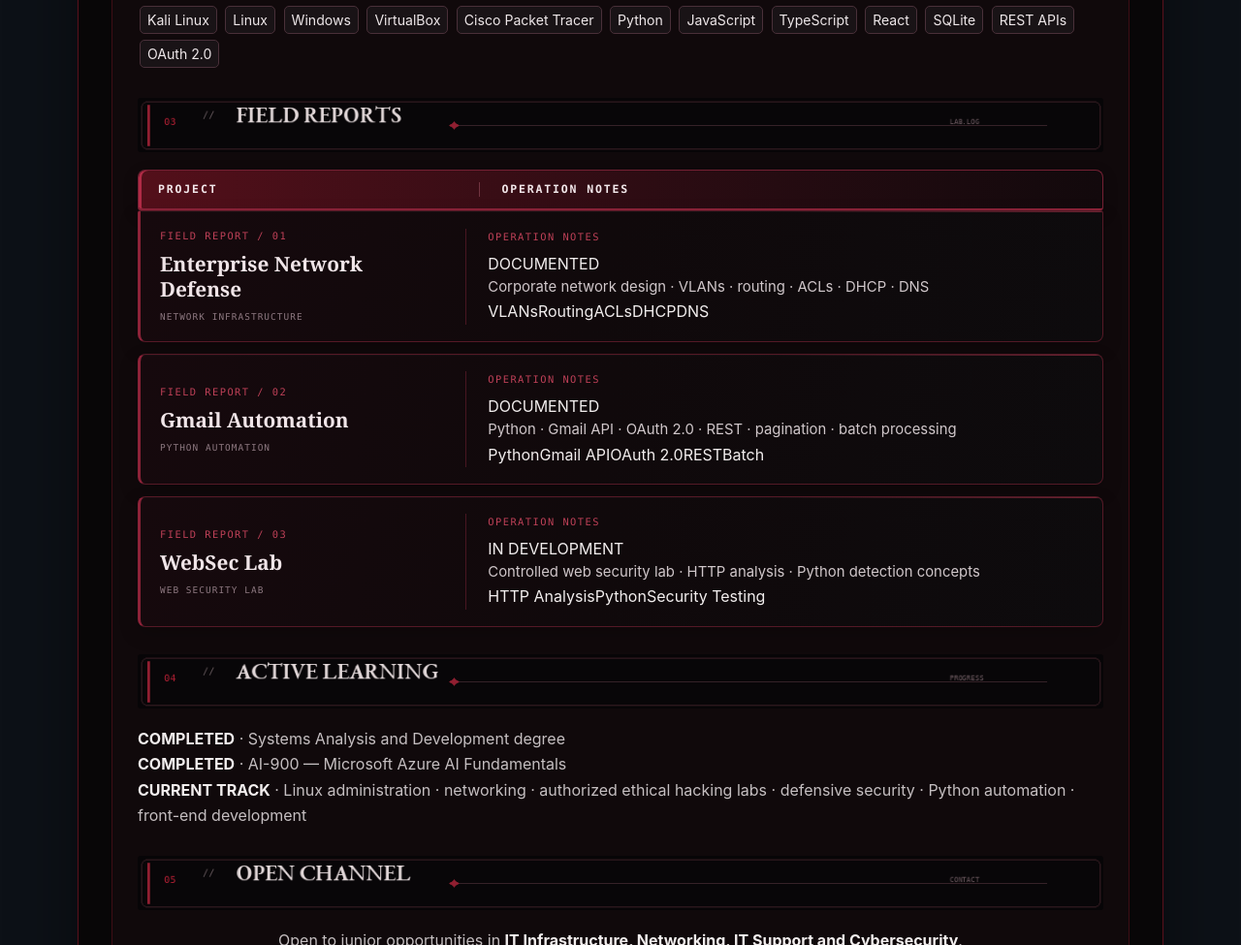
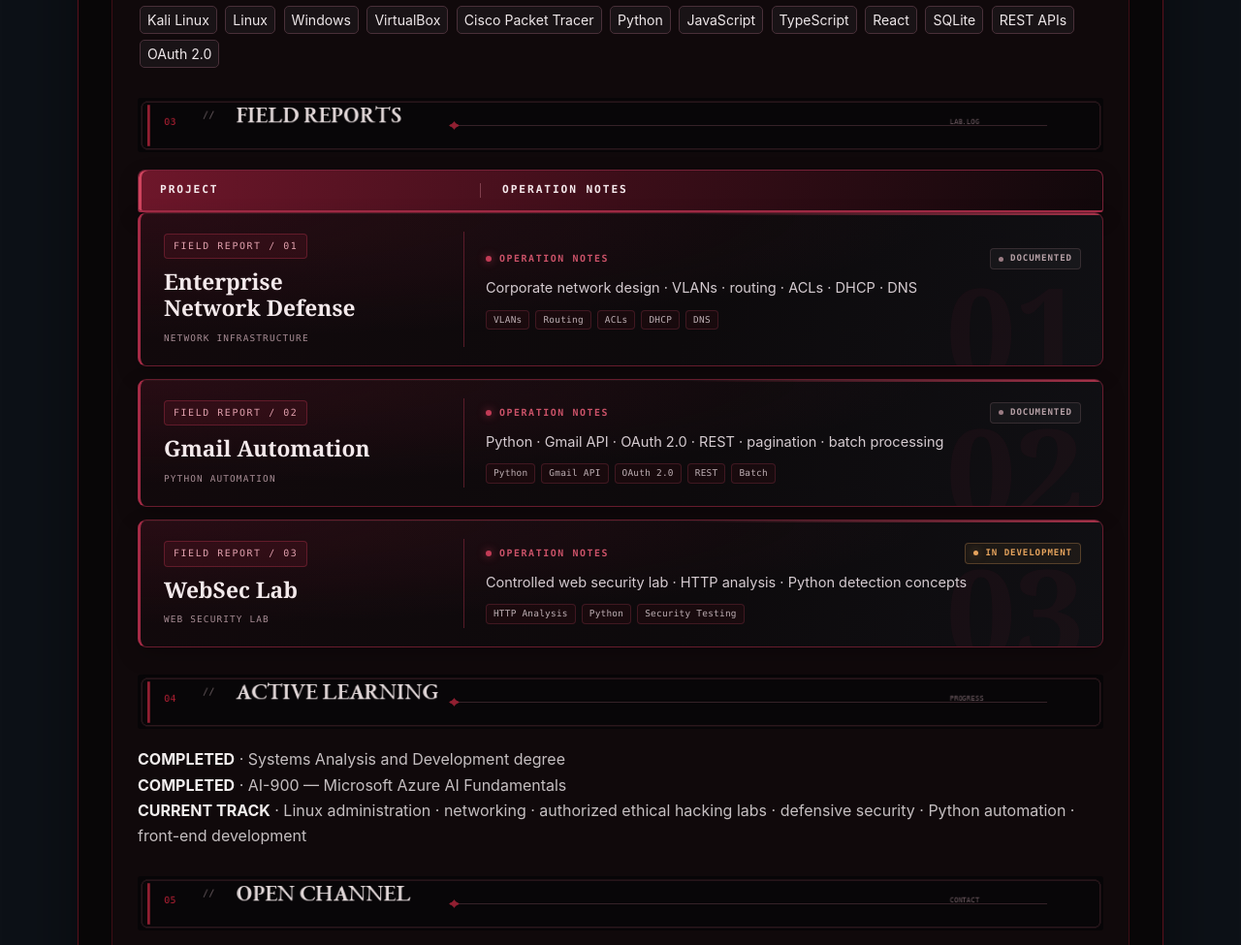
Before and after one commit to john-root-opsec/john-root-opsec, a plain HTML site: page index.html in a window 1280 px wide. Shown: the part 3664-4639 px from the top of the page at 97% size. Drawn offline with Linux system fonts and the light colour scheme.

Commit message:
Polish Field Reports card design

```diff
--- a/style.css
+++ b/style.css
@@ -127,153 +127,25 @@ details p { margin-bottom: 0; }
 }
 
 
-/* Field Reports — CSS project cards */
-.project-list {
-  display: grid;
-  gap: 12px;
-  margin: 12px 0 24px;
-}
-
-.project-card {
-  display: grid;
-  grid-template-columns: minmax(220px, 0.82fr) minmax(0, 1.65fr);
-  align-items: center;
-  gap: 22px;
-  position: relative;
-  overflow: hidden;
-  padding: 17px 20px;
-  background: linear-gradient(105deg, #16090d 0%, #10090b 48%, #0d0b0d 100%);
-  border: 1px solid rgba(112, 32, 49, 0.72);
-  border-left: 3px solid #8d2339;
-  border-radius: 8px;
-  box-shadow: inset 0 1px 0 rgba(255, 255, 255, 0.025), 0 7px 20px rgba(0, 0, 0, 0.18);
-  transition: transform 180ms ease, border-color 180ms ease, background 180ms ease;
-}
-
-.project-card::after {
-  content: "";
-  position: absolute;
-  top: 0;
-  right: 0;
-  width: 34%;
-  height: 1px;
-  background: linear-gradient(90deg, transparent, rgba(151, 43, 64, 0.7));
-}
-
-.project-card:hover {
-  transform: translateX(3px);
-  border-color: #8a263b;
-  background: linear-gradient(105deg, #1b0b10 0%, #12090c 55%, #0e0b0d 100%);
-}
-
-.project-heading {
-  min-width: 0;
-}
-
-.project-index,
-.project-type,
-.notes-label {
-  display: block;
-  color: #9e5362;
-  font-family: ui-monospace, SFMono-Regular, Menlo, Consolas, monospace;
-  font-size: 0.65rem;
-  letter-spacing: 0.14em;
-  text-transform: uppercase;
-}
-
-.project-index {
-  margin-bottom: 7px;
-  color: #bd4057;
-}
-
-.project-card h3 {
-  margin: 0 0 8px;
-  color: #f0e5e8;
-  font-family: Georgia, "Times New Roman", serif;
-  font-size: clamp(1.05rem, 1.7vw, 1.3rem);
-  line-height: 1.25;
-}
-
-.project-card h3 a {
-  color: inherit;
-  text-decoration: none;
-}
-
-.project-card h3 a:hover {
-  color: #f0b6c2;
-  text-decoration: underline;
-  text-decoration-color: #8b263b;
-  text-underline-offset: 4px;
-}
-
-.project-type {
-  color: #8d7880;
-  font-size: 0.59rem;
-  letter-spacing: 0.11em;
-}
-
-.project-notes {
-  min-width: 0;
-  padding-left: 22px;
-  border-left: 1px solid rgba(112, 32, 49, 0.58);
-}
-
-.notes-label {
-  margin-bottom: 6px;
-  color: #bd4057;
-}
-
-.project-notes p {
-  margin: 0;
-  color: #d0c7ca;
-  font-size: 0.93rem;
-  line-height: 1.55;
-}
-
-@media (max-width: 680px) {
-  .project-card {
-    grid-template-columns: 1fr;
-    gap: 12px;
-    padding: 15px 16px;
-  }
-
-  .project-notes {
-    padding: 11px 0 0;
-    border-left: 0;
-    border-top: 1px solid rgba(112, 32, 49, 0.58);
-  }
-}
-
-@media (prefers-reduced-motion: reduce) {
-  .project-card {
-    transition: none;
-  }
-
-  .project-card:hover {
-    transform: none;
-  }
-}
-
-
-/* Field Reports — custom column header matching the section title system */
+/* Field Reports — polished project cards */
 .project-table-header {
   display: grid;
   grid-template-columns: minmax(220px, 0.82fr) minmax(0, 1.65fr);
   align-items: center;
   gap: 22px;
   margin: 14px 0 0;
-  padding: 12px 20px;
-  color: #f3e8eb;
+  padding: 13px 22px;
+  color: #f5e9ec;
   background:
-    linear-gradient(90deg, rgba(87, 16, 27, 0.95), rgba(45, 12, 19, 0.96) 54%, rgba(18, 9, 12, 0.98));
-  border: 1px solid #742033;
-  border-bottom: 2px solid #8d2339;
+    linear-gradient(105deg, rgba(112, 23, 43, .98) 0%, rgba(61, 14, 25, .98) 50%, rgba(17, 8, 11, .98) 100%);
+  border: 1px solid #762137;
+  border-bottom: 2px solid #a52c47;
   border-radius: 8px 8px 3px 3px;
-  box-shadow: inset 3px 0 0 #b12b46, 0 5px 16px rgba(0, 0, 0, 0.2);
+  box-shadow: inset 3px 0 0 #d0445e, 0 7px 20px rgba(0, 0, 0, .24);
   font-family: ui-monospace, SFMono-Regular, Menlo, Consolas, monospace;
-  font-size: 0.72rem;
+  font-size: .7rem;
   font-weight: 800;
-  letter-spacing: 0.16em;
+  letter-spacing: .17em;
   line-height: 1.3;
   text-transform: uppercase;
 }
@@ -281,58 +153,247 @@ details p { margin-bottom: 0; }
 .project-table-header span + span {
   min-height: 100%;
   padding-left: 22px;
-  border-left: 1px solid rgba(218, 123, 144, 0.35);
+  border-left: 1px solid rgba(235, 153, 169, .34);
 }
 
 .project-list {
-  margin-top: 0;
+  display: grid;
+  gap: 13px;
+  margin: 0 0 26px;
 }
 
-.project-card:first-child {
-  border-top-left-radius: 3px;
-  border-top-right-radius: 3px;
+.project-card {
+  position: relative;
+  isolation: isolate;
+  display: grid;
+  grid-template-columns: minmax(215px, .78fr) minmax(0, 1.72fr);
+  align-items: stretch;
+  gap: 22px;
+  min-width: 0;
+  padding: 19px 22px;
+  overflow: hidden;
+  background:
+    radial-gradient(ellipse at 0% 0%, rgba(117, 25, 47, .22), transparent 58%),
+    linear-gradient(112deg, #12090c 0%, #0d0a0c 58%, #101014 100%);
+  border: 1px solid rgba(126, 34, 54, .78);
+  border-left: 3px solid #a52b46;
+  border-radius: 9px;
+  box-shadow:
+    inset 0 1px 0 rgba(255, 255, 255, .035),
+    0 8px 22px rgba(0, 0, 0, .22);
+  transition: transform 220ms ease, border-color 220ms ease, box-shadow 220ms ease;
 }
 
-@media (max-width: 680px) {
-  .project-table-header {
-    grid-template-columns: 1fr;
-    gap: 5px;
-    padding: 11px 16px;
-  }
-
-  .project-table-header span + span {
-    padding: 6px 0 0;
-    border-left: 0;
-    border-top: 1px solid rgba(218, 123, 144, 0.35);
-  }
+.project-card::before {
+  content: "";
+  position: absolute;
+  z-index: -1;
+  top: 0;
+  right: 0;
+  width: 43%;
+  height: 2px;
+  background: linear-gradient(90deg, transparent, rgba(202, 58, 86, .8));
 }
 
+.project-card::after {
+  content: attr(data-index);
+  position: absolute;
+  z-index: -1;
+  right: 18px;
+  bottom: -28px;
+  color: rgba(174, 43, 67, .055);
+  font-family: Georgia, "Times New Roman", serif;
+  font-size: 8rem;
+  font-weight: 700;
+  line-height: 1;
+  pointer-events: none;
+}
 
-/* Ensure long Field Report descriptions never clip at the card edge */
-.project-card .project-notes {
+.project-card:hover {
+  transform: translateY(-3px);
+  border-color: rgba(177, 49, 73, .98);
+  box-shadow:
+    inset 0 1px 0 rgba(255, 255, 255, .05),
+    0 13px 30px rgba(0, 0, 0, .34),
+    0 0 22px rgba(116, 24, 46, .12);
+}
+
+.project-heading {
+  display: flex;
+  flex-direction: column;
+  justify-content: center;
+  align-items: flex-start;
+  min-width: 0;
+  padding: 2px 0 2px 2px;
+}
+
+.project-index {
+  display: inline-flex;
+  align-items: center;
+  gap: 8px;
+  margin: 0 0 10px;
+  padding: 4px 9px;
+  color: #e1a0ad;
+  background: rgba(111, 23, 43, .22);
+  border: 1px solid rgba(147, 42, 62, .52);
+  border-radius: 4px;
+  font-family: ui-monospace, SFMono-Regular, Menlo, Consolas, monospace;
+  font-size: .62rem;
+  letter-spacing: .16em;
+  text-transform: uppercase;
+}
+
+.project-card h3 {
+  margin: 0 0 10px;
+  color: #f3e9eb;
+  font-family: Georgia, "Times New Roman", serif;
+  font-size: clamp(1.12rem, 1.8vw, 1.42rem);
+  font-weight: 700;
+  line-height: 1.2;
+  text-wrap: balance;
+}
+
+.project-card h3 a {
+  color: inherit;
+  text-decoration: none;
+  text-decoration-thickness: 1px;
+  text-underline-offset: 4px;
+  transition: color 180ms ease;
+}
+
+.project-card h3 a:hover {
+  color: #f2b3bf;
+  text-decoration: underline;
+  text-decoration-color: #9c2a43;
+}
+
+.project-type {
+  display: inline-flex;
+  align-items: center;
+  color: #a78c94;
+  font-family: ui-monospace, SFMono-Regular, Menlo, Consolas, monospace;
+  font-size: .59rem;
+  letter-spacing: .12em;
+  line-height: 1.5;
+  text-transform: uppercase;
+}
+
+.project-notes {
+  display: flex;
+  flex-direction: column;
+  justify-content: center;
   min-width: 0;
   max-width: 100%;
+  padding: 4px 0 4px 22px;
+  border-left: 1px solid rgba(146, 43, 64, .55);
 }
 
-.project-card .project-notes p {
+.project-notes-head {
+  display: flex;
+  flex-wrap: wrap;
+  align-items: center;
+  justify-content: space-between;
+  gap: 8px 12px;
+  margin-bottom: 8px;
+}
+
+.notes-label {
+  display: inline-flex;
+  align-items: center;
+  gap: 8px;
+  color: #ca5268;
+  font-family: ui-monospace, SFMono-Regular, Menlo, Consolas, monospace;
+  font-size: .62rem;
+  font-weight: 700;
+  letter-spacing: .16em;
+  line-height: 1.4;
+}
+
+.notes-label::before {
+  content: "";
+  width: 6px;
+  height: 6px;
+  flex: 0 0 6px;
+  background: #c23b56;
+  border-radius: 50%;
+  box-shadow: 0 0 9px rgba(194, 59, 86, .75);
+}
+
+.project-status {
+  display: inline-flex;
+  align-items: center;
+  padding: 4px 8px;
+  color: #b6a0a6;
+  background: rgba(255, 255, 255, .035);
+  border: 1px solid rgba(154, 116, 127, .24);
+  border-radius: 4px;
+  font-family: ui-monospace, SFMono-Regular, Menlo, Consolas, monospace;
+  font-size: .57rem;
+  font-weight: 700;
+  letter-spacing: .1em;
+  line-height: 1.3;
+  white-space: nowrap;
+}
+
+.project-status::before {
+  content: "";
+  width: 5px;
+  height: 5px;
+  margin-right: 7px;
+  background: #9a7b83;
+  border-radius: 50%;
+}
+
+.status-progress {
+  color: #e5a35d;
+  background: rgba(229, 163, 93, .07);
+  border-color: rgba(229, 163, 93, .28);
+}
+
+.status-progress::before {
+  background: #e5a35d;
+  box-shadow: 0 0 8px rgba(229, 163, 93, .5);
+}
+
+.project-notes p {
   display: block;
   width: 100%;
   max-width: 100%;
-  white-space: normal !important;
+  margin: 0;
+  color: #d5cbd0;
+  font-size: .91rem;
+  line-height: 1.55;
+  white-space: normal;
   overflow-wrap: anywhere;
   word-break: normal;
-  text-overflow: clip;
-  overflow: visible;
 }
 
-.project-card {
-  grid-template-columns: minmax(205px, 0.76fr) minmax(0, 1.65fr);
+.project-tags {
+  display: flex;
+  flex-wrap: wrap;
+  gap: 6px;
+  margin-top: 11px;
+}
+
+.project-tags span {
+  display: inline-flex;
+  align-items: center;
+  padding: 3px 7px;
+  color: #bdaeb3;
+  background: rgba(87, 16, 27, .17);
+  border: 1px solid rgba(130, 48, 66, .38);
+  border-radius: 4px;
+  font-family: ui-monospace, SFMono-Regular, Menlo, Consolas, monospace;
+  font-size: .59rem;
+  line-height: 1.35;
+  letter-spacing: .025em;
 }
 
 @media (max-width: 820px) {
   .project-card {
-    grid-template-columns: minmax(170px, 0.7fr) minmax(0, 1.3fr);
-    gap: 16px;
+    grid-template-columns: minmax(175px, .72fr) minmax(0, 1.28fr);
+    gap: 17px;
+    padding: 17px;
   }
 
   .project-notes {
@@ -341,14 +402,38 @@ details p { margin-bottom: 0; }
 }
 
 @media (max-width: 680px) {
+  .project-table-header {
+    grid-template-columns: 1fr;
+    gap: 6px;
+    padding: 11px 16px;
+  }
+
+  .project-table-header span + span {
+    padding: 7px 0 0;
+    border-left: 0;
+    border-top: 1px solid rgba(235, 153, 169, .3);
+  }
+
   .project-card {
     grid-template-columns: 1fr;
-    gap: 12px;
+    gap: 13px;
+    padding: 16px;
   }
 
-  .project-card .project-notes {
-    padding: 11px 0 0;
+  .project-notes {
+    padding: 13px 0 0;
     border-left: 0;
-    border-top: 1px solid rgba(112, 32, 49, 0.58);
+    border-top: 1px solid rgba(146, 43, 64, .55);
   }
 }
+
+@media (prefers-reduced-motion: reduce) {
+  .project-card,
+  .project-card h3 a {
+    transition: none;
+  }
+
+  .project-card:hover {
+    transform: none;
+  }
+}
```
